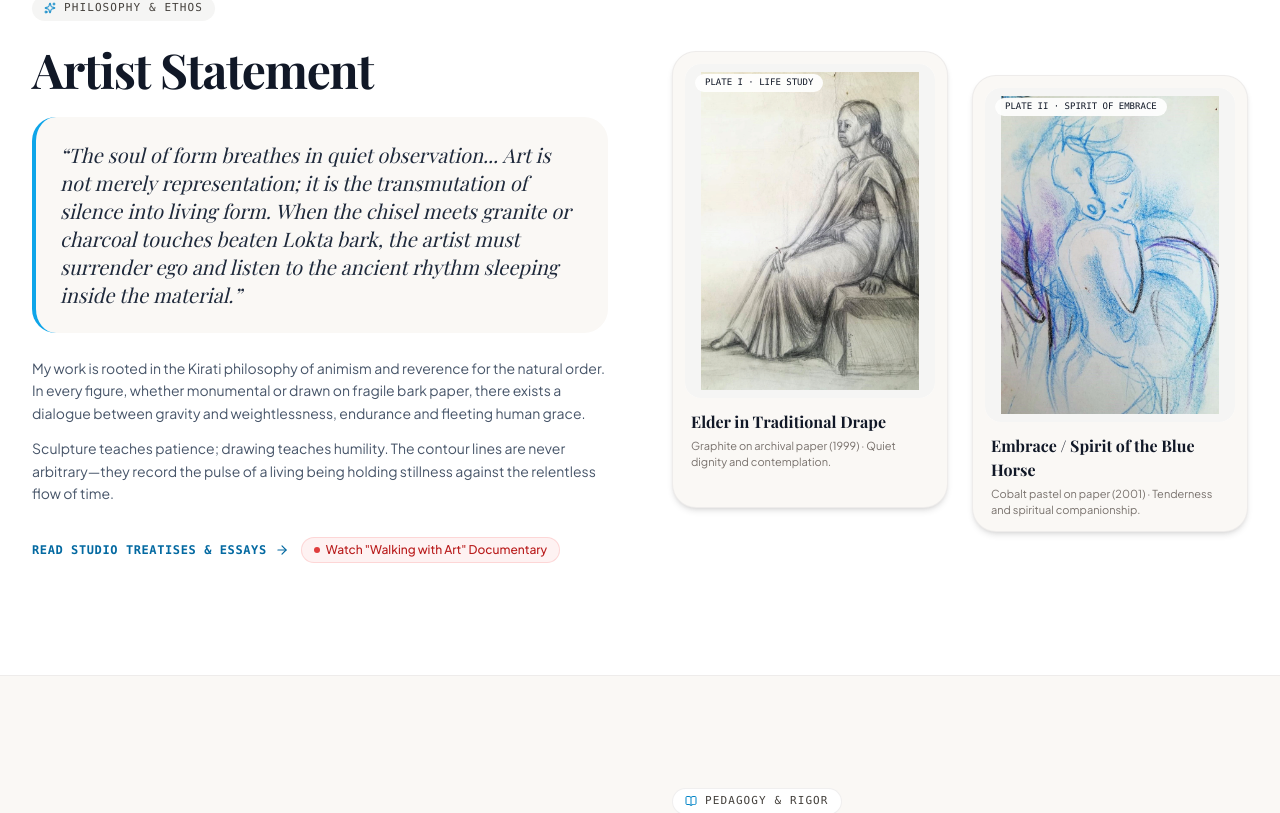
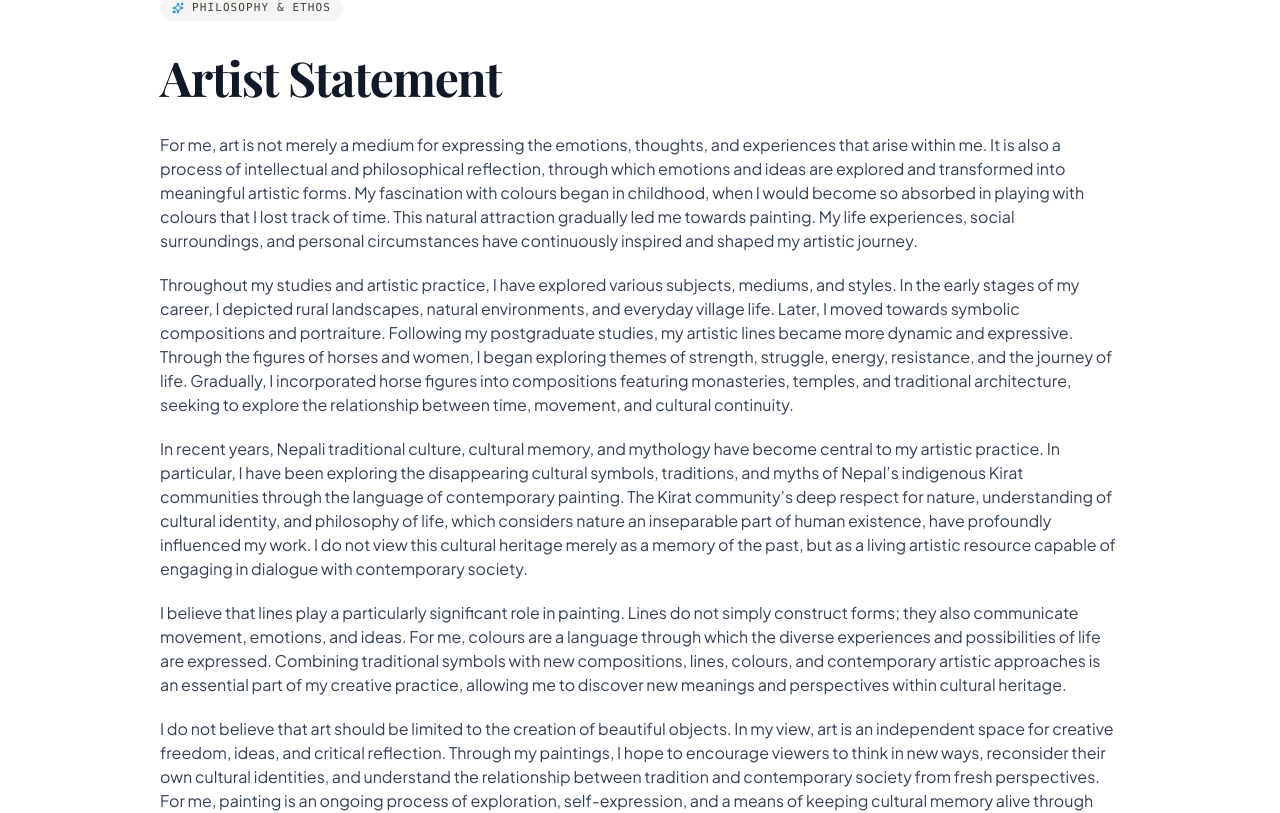
Before and after one commit to Prakash0m/sanjayrai, a React (Vite) app: page / in a window 1280 px wide. Shown: the part 1053-1866 px from the top of the page. Built offline with nearby package versions, Linux system fonts and the light colour scheme; the HTML template or start-up script is replaced by a standard one; a web font is replaced by a local one.

Commit message:
feat(statement): replace placeholder with official Artist Statement text, remove image boxes

```diff
--- a/src/pages/Home.tsx
+++ b/src/pages/Home.tsx
@@ -127,36 +127,32 @@ export const Home: React.FC = () => {
         </div>
       </section>
 
-      {/* SECTION 2: ARTIST STATEMENT (Text + 2 Image Boxes) */}
+      {/* SECTION 2: ARTIST STATEMENT (Full-width, official text, no image boxes) */}
       <section className="py-20 md:py-28 relative bg-white border-t border-stone-200/60">
-        <div className="max-w-7xl mx-auto px-4 sm:px-6 lg:px-8">
+        <div className="max-w-5xl mx-auto px-4 sm:px-6 lg:px-8">
 
-          <div className="grid grid-cols-1 lg:grid-cols-12 gap-12 lg:gap-16 items-center">
-
-            {/* Left Col: Artist Statement Text */}
-            <div className="lg:col-span-6 space-y-6">
+          <div className="space-y-8">
+            {/* Eyebrow */}
             <div className="inline-flex items-center space-x-2 px-3 py-1 rounded-full bg-stone-100 text-stone-700 text-[11px] font-mono tracking-widest uppercase">
               <Sparkles className="w-3 h-3 text-sky-600" />
               <span>PHILOSOPHY & ETHOS</span>
             </div>
 
+            {/* Heading */}
             <h2 className="font-serif text-3xl sm:text-4xl md:text-5xl font-bold text-ink-900 tracking-tight leading-tight">
               Artist Statement
             </h2>
 
-              <blockquote className="p-6 rounded-3xl bg-[#FAF8F5] border-l-4 border-sky-500 text-ink-800 font-serif italic text-lg sm:text-xl leading-relaxed">
-                “The soul of form breathes in quiet observation... Art is not merely representation; it is the transmutation of silence into living form. When the chisel meets granite or charcoal touches beaten Lokta bark, the artist must surrender ego and listen to the ancient rhythm sleeping inside the material.”
-              </blockquote>
-
-              <div className="space-y-3 text-sm text-ink-600 leading-relaxed font-sans">
-                <p>
-                  My work is rooted in the Kirati philosophy of animism and reverence for the natural order. In every figure, whether monumental or drawn on fragile bark paper, there exists a dialogue between gravity and weightlessness, endurance and fleeting human grace.
-                </p>
-                <p>
-                  Sculpture teaches patience; drawing teaches humility. The contour lines are never arbitrary—they record the pulse of a living being holding stillness against the relentless flow of time.
-                </p>
+            {/* 5 Official Paragraphs */}
+            <div className="space-y-5 text-sm sm:text-base text-ink-700 leading-relaxed font-sans">
+              <p>For me, art is not merely a medium for expressing the emotions, thoughts, and experiences that arise within me. It is also a process of intellectual and philosophical reflection, through which emotions and ideas are explored and transformed into meaningful artistic forms. My fascination with colours began in childhood, when I would become so absorbed in playing with colours that I lost track of time. This natural attraction gradually led me towards painting. My life experiences, social surroundings, and personal circumstances have continuously inspired and shaped my artistic journey.</p>
+              <p>Throughout my studies and artistic practice, I have explored various subjects, mediums, and styles. In the early stages of my career, I depicted rural landscapes, natural environments, and everyday village life. Later, I moved towards symbolic compositions and portraiture. Following my postgraduate studies, my artistic lines became more dynamic and expressive. Through the figures of horses and women, I began exploring themes of strength, struggle, energy, resistance, and the journey of life. Gradually, I incorporated horse figures into compositions featuring monasteries, temples, and traditional architecture, seeking to explore the relationship between time, movement, and cultural continuity.</p>
+              <p>In recent years, Nepali traditional culture, cultural memory, and mythology have become central to my artistic practice. In particular, I have been exploring the disappearing cultural symbols, traditions, and myths of Nepal’s indigenous Kirat communities through the language of contemporary painting. The Kirat community’s deep respect for nature, understanding of cultural identity, and philosophy of life, which considers nature an inseparable part of human existence, have profoundly influenced my work. I do not view this cultural heritage merely as a memory of the past, but as a living artistic resource capable of engaging in dialogue with contemporary society.</p>
+              <p>I believe that lines play a particularly significant role in painting. Lines do not simply construct forms; they also communicate movement, emotions, and ideas. For me, colours are a language through which the diverse experiences and possibilities of life are expressed. Combining traditional symbols with new compositions, lines, colours, and contemporary artistic approaches is an essential part of my creative practice, allowing me to discover new meanings and perspectives within cultural heritage.</p>
+              <p>I do not believe that art should be limited to the creation of beautiful objects. In my view, art is an independent space for creative freedom, ideas, and critical reflection. Through my paintings, I hope to encourage viewers to think in new ways, reconsider their own cultural identities, and understand the relationship between tradition and contemporary society from fresh perspectives. For me, painting is an ongoing process of exploration, self-expression, and a means of keeping cultural memory alive through new artistic interpretations.</p>
             </div>
 
+            {/* Footer Links */}
             <div className="pt-2 flex flex-wrap gap-3 items-center">
               <Link
                 to="/media"
@@ -171,62 +167,9 @@ export const Home: React.FC = () => {
                 className="inline-flex items-center space-x-1.5 px-3 py-1 rounded-full bg-red-50 hover:bg-red-100 text-red-700 text-xs font-medium transition-colors border border-red-200/70"
               >
                 <span className="w-1.5 h-1.5 rounded-full bg-red-600 animate-pulse" />
-                  <span>Watch "Walking with Art" Documentary</span>
+                <span>Watch “Walking with Art” Documentary</span>
               </Link>
             </div>
-            </div>
-
-            {/* Right Col: Exactly 2 Curated Image Boxes */}
-            <div className="lg:col-span-6 grid grid-cols-1 sm:grid-cols-2 gap-6">
-
-              {/* Image Box 1 */}
-              <div className="group rounded-3xl overflow-hidden bg-[#FAF8F5] p-3 shadow-md hover:shadow-xl transition-all border border-stone-200/60 flex flex-col">
-                <div className="relative aspect-[3/4] rounded-2xl overflow-hidden bg-white mb-3">
-                  <SmartImage
-                    src="/images/artworks/seated-sari-1999.jpg"
-                    alt="Elder in Traditional Drape"
-                    objectFit="contain"
-                    className="w-full h-full p-2 bg-[#F5F2EB]"
-                  />
-                  <div className="absolute top-2.5 left-2.5 px-2.5 py-0.5 rounded-full bg-white/90 backdrop-blur-md text-[9px] font-mono text-ink-900 shadow-2xs">
-                    PLATE I · LIFE STUDY
-                  </div>
-                </div>
-                <div className="px-1.5 space-y-1">
-                  <h4 className="font-serif text-base font-bold text-ink-900 group-hover:text-sky-600 transition-colors">
-                    Elder in Traditional Drape
-                  </h4>
-                  <p className="text-[11px] text-stone-500 font-sans">
-                    Graphite on archival paper (1999) · Quiet dignity and contemplation.
-                  </p>
-                </div>
-              </div>
-
-              {/* Image Box 2 */}
-              <div className="group rounded-3xl overflow-hidden bg-[#FAF8F5] p-3 shadow-md hover:shadow-xl transition-all border border-stone-200/60 flex flex-col sm:translate-y-6">
-                <div className="relative aspect-[3/4] rounded-2xl overflow-hidden bg-white mb-3">
-                  <SmartImage
-                    src="/images/artworks/blue-horse-embrace.jpg"
-                    alt="Embrace / Spirit of the Blue Horse"
-                    objectFit="contain"
-                    className="w-full h-full p-2 bg-[#F5F2EB]"
-                  />
-                  <div className="absolute top-2.5 left-2.5 px-2.5 py-0.5 rounded-full bg-white/90 backdrop-blur-md text-[9px] font-mono text-ink-900 shadow-2xs">
-                    PLATE II · SPIRIT OF EMBRACE
-                  </div>
-                </div>
-                <div className="px-1.5 space-y-1">
-                  <h4 className="font-serif text-base font-bold text-ink-900 group-hover:text-sky-600 transition-colors">
-                    Embrace / Spirit of the Blue Horse
-                  </h4>
-                  <p className="text-[11px] text-stone-500 font-sans">
-                    Cobalt pastel on paper (2001) · Tenderness and spiritual companionship.
-                  </p>
-                </div>
-              </div>
-
-            </div>
-
           </div>
 
         </div>
```
Lines whose indentation alone changed are shown as unchanged.
